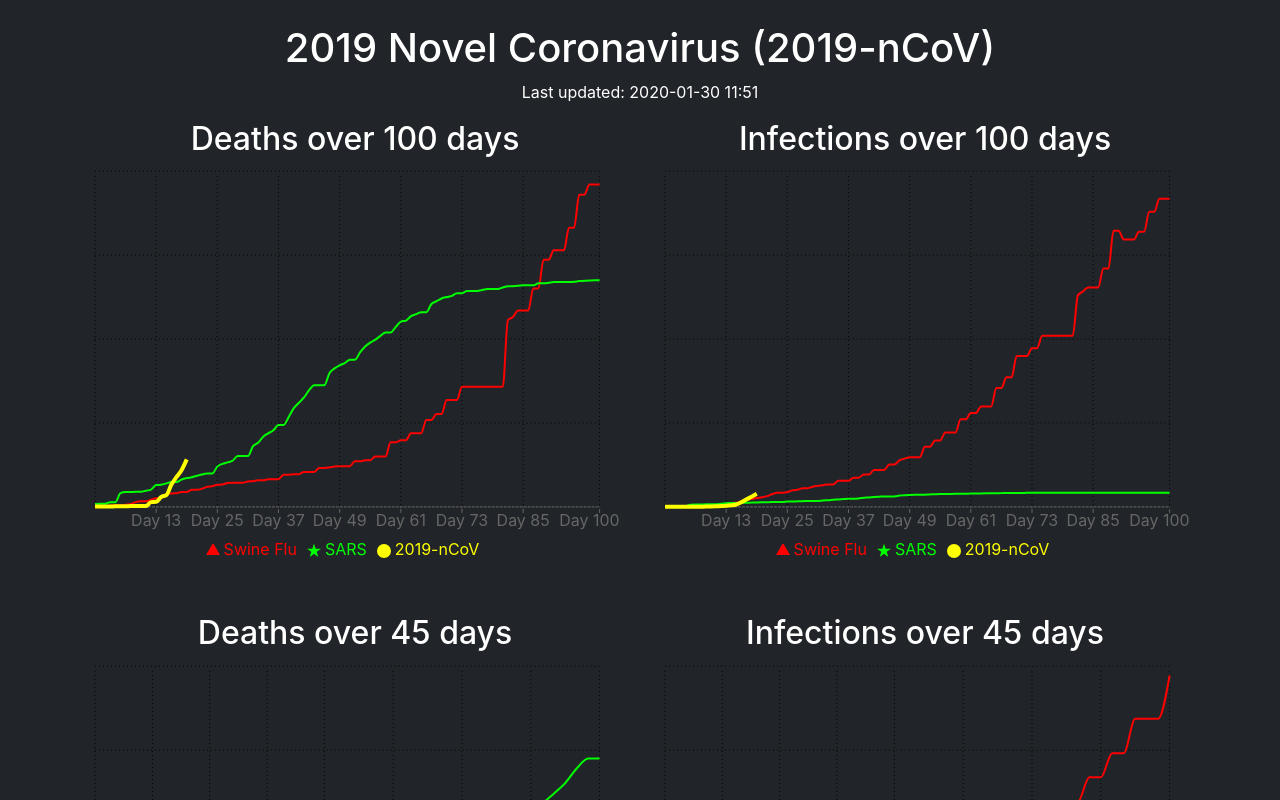
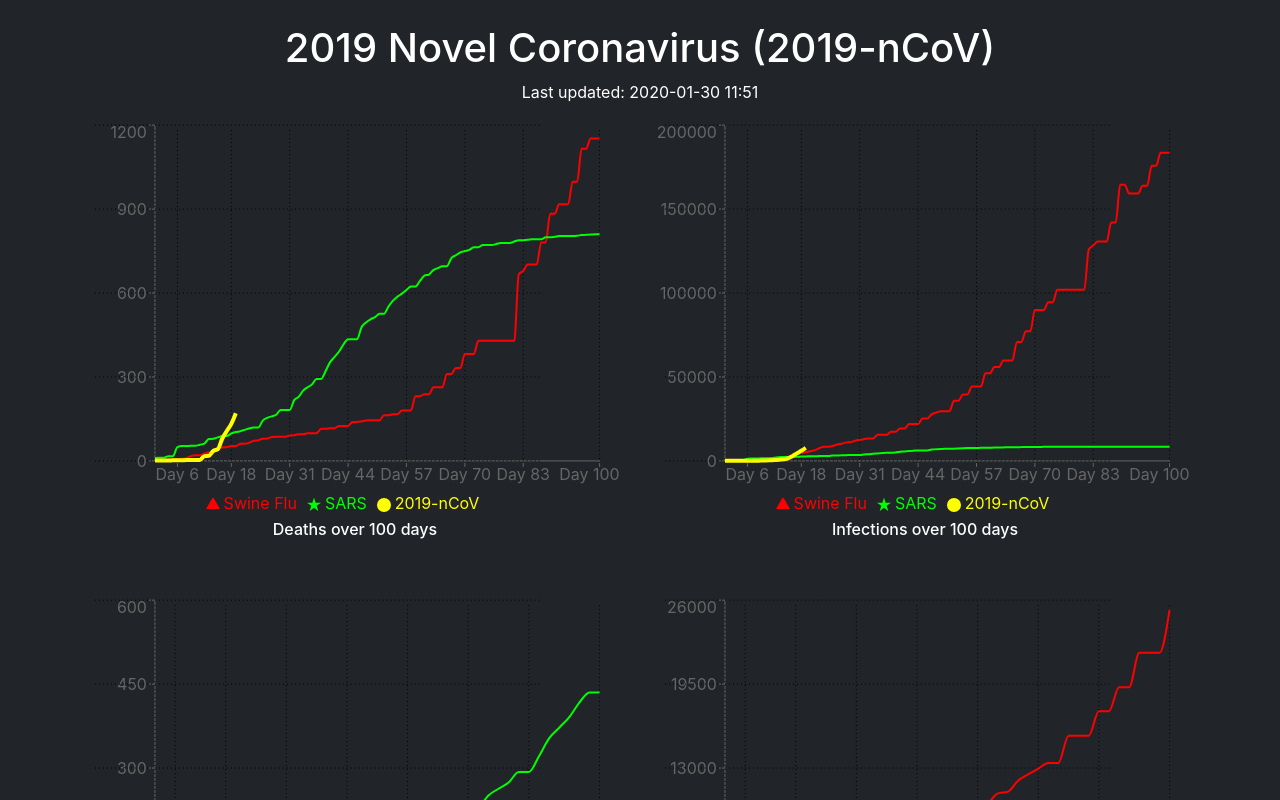
Before and after one commit to aaomidi/2019ncov, a Next.js app: page / in a window 1280 px wide. Shown: the top 800 px of the page. Built offline with nearby package versions, Linux system fonts and the light colour scheme.

Commit message:
allow tooltip to escape

```diff
--- a/pages/index.js
+++ b/pages/index.js
@@ -1,7 +1,7 @@
 import React, {useMemo} from "react"
 import "./index.scss"
 import {Card, Col, Container, Row} from "react-bootstrap";
-import {LineChart, Tooltip, XAxis, CartesianGrid, Line, Legend, ResponsiveContainer} from "recharts"
+import {LineChart, Tooltip, XAxis, CartesianGrid, Line, Legend, ResponsiveContainer, YAxis, Label} from "recharts"
 import data from "../data.json"
 
 const keys = ["2019-nCoV", "Swine Flu", "SARS"]
@@ -52,15 +52,15 @@ export default function Index() {
 
 const Chart = ({title, data, id}) => {
     return <div>
-        <h2>{title}</h2>
         <ResponsiveContainer width={"99%"} height={400}>
             <LineChart
             data={data}
             margin={{top: 5, right: 20, left: 10, bottom: 5}}
             syncId={id}
         >
+            <YAxis/>
             <XAxis dataKey="name"/>
-            <Tooltip style={{background: "#0c0c0c"}}/>
+            <Tooltip allowEscapeViewBox={{x:true, y:true}}/>
             <CartesianGrid stroke="#000000" x={10} y={10} strokeDasharray="1 3"/>
             <Line type="monotone" dataKey={"Swine Flu"} stroke="#FF0000" yAxisId={0} dot={false} strokeWidth={2}
                   legendType={"triangle"}/>
@@ -68,7 +68,9 @@ const Chart = ({title, data, id}) => {
                   legendType={"star"}/>
                 <Line type="monotone" dataKey={"2019-nCoV"} stroke="#FFFF00" yAxisId={0} dot={false} strokeWidth={4} legendType={"circle"}/>
             <Legend/>
-        </LineChart></ResponsiveContainer>
+        </LineChart>
+        </ResponsiveContainer>
+        <h6>{title}</h6>
         <br/><br/>
     </div>
 }
--- a/pages/index.scss
+++ b/pages/index.scss
@@ -14,6 +14,6 @@ body, html {
   color: $body-color;
 }
 
-h1,h2,h3,h4 {
+h1,h2,h3,h4,h5,h6 {
   text-align: center;
 }
```
